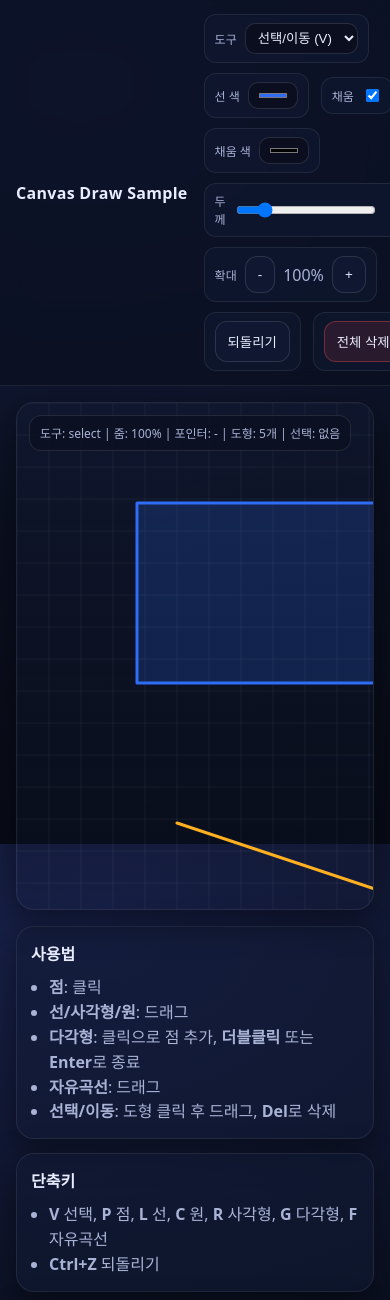
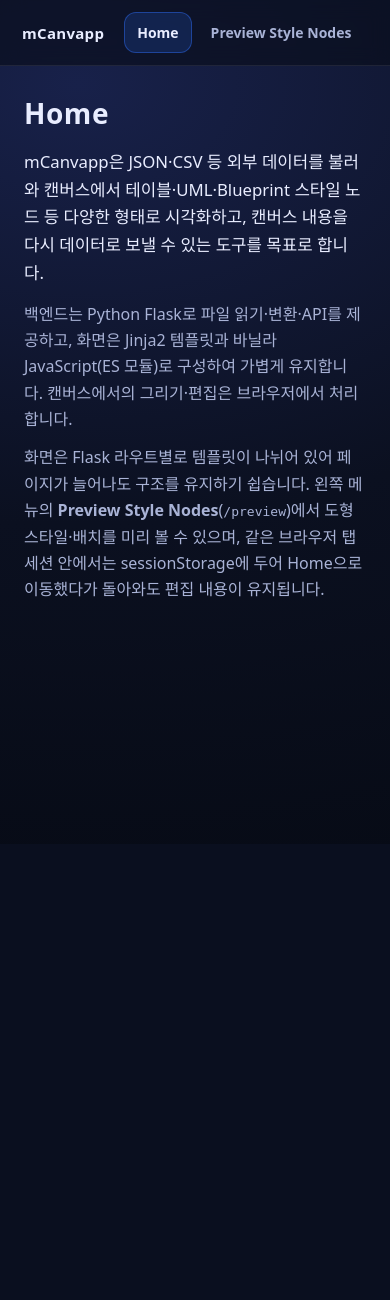
Before and after one commit to lonelysm/mCanvapp, a Flask app: page / in a window 390 px wide; the page is wider, and only the part inside the window is pictured. Shown: the top 1300 px of that part. After the commit the page ends 597 px from the top of that part, so only its background shows below. Run offline with Flask 3, Linux system fonts and the light colour scheme.

Commit message:
왼쪽 사이드바에 메뉴 추가해서 페이지 전환될 수 있도록 추가

```diff
--- a/server/app.py
+++ b/server/app.py
@@ -17,17 +17,30 @@ app = Flask(
 
 
 @app.route("/")
-def index():
-    """메인 페이지: Jinja2로 초기 HTML·초기 데이터 주입 후 반환."""
+def home():
+    """Home 소개 페이지. 템플릿을 라우트별로 분리해 확장 시 유지보수한다."""
     logger.info("GET / 요청 시작")
     try:
-        # 초기 데이터는 추후 테이블/UML 뷰 확장 시 여기서 주입
         initial_data = getattr(request, "initial_data", None)
-        html = render_template("index.html", initial_data=initial_data)
+        html = render_template("home.html", active_nav="home", initial_data=initial_data)
         logger.info("GET / 요청 완료")
         return html
     except Exception as e:
         logger.exception("GET / 처리 실패: %s", e)
+        raise
+
+
+@app.route("/preview")
+def preview_style_nodes():
+    """Preview Style Nodes: 캔버스·툴바 페이지."""
+    logger.info("GET /preview 요청 시작")
+    try:
+        initial_data = getattr(request, "initial_data", None)
+        html = render_template("preview.html", active_nav="preview", initial_data=initial_data)
+        logger.info("GET /preview 요청 완료")
+        return html
+    except Exception as e:
+        logger.exception("GET /preview 처리 실패: %s", e)
         raise
 
 
--- a/static/css/style.css
+++ b/static/css/style.css
@@ -18,6 +18,128 @@
 html,
 body {
     height: 100%;
+}
+
+/* 앱 셸: 왼쪽 사이드바 + 단일 페이지 내 뷰 전환 */
+.appShell {
+    display: flex;
+    min-height: 100%;
+    align-items: stretch;
+}
+
+.sidebar {
+    flex: 0 0 220px;
+    display: flex;
+    flex-direction: column;
+    gap: 20px;
+    padding: 20px 16px;
+    border-right: 1px solid var(--line);
+    background: rgba(10, 14, 28, 0.65);
+    backdrop-filter: blur(10px);
+}
+
+.sidebar__brand {
+    font-weight: 800;
+    font-size: 15px;
+    letter-spacing: 0.3px;
+    color: var(--text);
+    padding: 4px 8px;
+}
+
+.sidebar__nav {
+    list-style: none;
+    margin: 0;
+    padding: 0;
+    display: flex;
+    flex-direction: column;
+    gap: 6px;
+}
+
+.sidebar__link {
+    display: block;
+    padding: 10px 12px;
+    border-radius: 12px;
+    border: 1px solid transparent;
+    color: var(--muted);
+    text-decoration: none;
+    font-weight: 600;
+    font-size: 14px;
+    transition:
+        background 0.2s ease,
+        border-color 0.2s ease,
+        color 0.2s ease;
+}
+
+.sidebar__link:hover {
+    background: rgba(47, 109, 246, 0.12);
+    border-color: rgba(47, 109, 246, 0.25);
+    color: var(--text);
+}
+
+.sidebar__link[aria-current="page"] {
+    background: rgba(47, 109, 246, 0.18);
+    border-color: rgba(47, 109, 246, 0.45);
+    color: var(--text);
+}
+
+.appShell__content {
+    flex: 1;
+    min-width: 0;
+    display: flex;
+    flex-direction: column;
+    position: relative;
+}
+
+.page {
+    display: flex;
+    flex-direction: column;
+    flex: 1;
+    min-height: 0;
+}
+
+.page--home {
+    padding: 28px 24px 32px;
+    overflow: auto;
+}
+
+.homeIntro {
+    max-width: 640px;
+}
+
+.homeIntro__title {
+    margin: 0 0 16px;
+    font-size: 1.75rem;
+    font-weight: 800;
+    letter-spacing: 0.02em;
+}
+
+.homeIntro__lead {
+    margin: 0 0 14px;
+    font-size: 1.05rem;
+    line-height: 1.65;
+    color: var(--text);
+}
+
+.homeIntro__p {
+    margin: 0 0 12px;
+    line-height: 1.65;
+    color: var(--muted);
+}
+
+.homeIntro__p:last-child {
+    margin-bottom: 0;
+}
+
+.visuallyHidden {
+    position: absolute;
+    width: 1px;
+    height: 1px;
+    padding: 0;
+    margin: -1px;
+    overflow: hidden;
+    clip: rect(0, 0, 0, 0);
+    white-space: nowrap;
+    border: 0;
 }
 
 body {
@@ -255,3 +377,26 @@ canvas {
         height: 60vh;
     }
 }
+
+@media (max-width: 720px) {
+    .appShell {
+        flex-direction: column;
+        min-height: 100%;
+    }
+
+    .sidebar {
+        flex: 0 0 auto;
+        flex-direction: row;
+        flex-wrap: wrap;
+        align-items: center;
+        border-right: none;
+        border-bottom: 1px solid var(--line);
+        padding: 12px 14px;
+        gap: 12px;
+    }
+
+    .sidebar__nav {
+        flex-direction: row;
+        flex-wrap: wrap;
+    }
+}
--- a/static/js/app.js
+++ b/static/js/app.js
@@ -1,147 +1,343 @@
 // 루트: 렌더·히스토리 UI·초기화. 팬/줌은 Renderer, 도형/선택/draft는 ObjectManager가 각자 이벤트로 처리
 
+
+
 import { EShapeKind, ShapeMenuList } from "./const.js";
+
 import { Util } from "./util.js";
+
 import { EditorInputController } from "./editor_input_controller.js";
+
 import { CanvasRenderer } from "./canvas_renderer.js";
+
 import { TopMenu } from "./top_menu.js";
+
 import { PointShape, LineShape, CircleShape, RectShape, PolygonShape } from "./shapes.js";
+
 import { ObjectManagerClass } from "./object_manager.js";
 
+import {
+
+    applyPreviewSnapshot,
+
+    bindPreviewSessionUnload,
+
+    buildPreviewSnapshot,
+
+    loadPreviewSnapshotFromStorage,
+
+} from "./preview_session_store.js";
+
+
+
 class CanvaApp {
+
     constructor() {
+
         this.shapeListEl = Util.getRequiredEl("shapeList");
+
         this.renderer = CanvasRenderer.getInstance({ gridStep: 32 });
+
         this.objectManager = ObjectManagerClass.getInstance();
+
         this._onCanvasRenderedBound = () => this.renderHistoryList();
+
     }
 
+
+
     // #Todo 나중에 디테일 패널 같은 곳으로 옮기자자
+
     renderHistoryList() {
+
         const displayShapes = this.objectManager.getShapes();
+
         const selectedId = this.objectManager.selectedId;
+
         const items = displayShapes
+
             .slice()
+
             .reverse()
+
             .map((shape, idxFromEnd) => {
+
                 const idx = displayShapes.length - 1 - idxFromEnd;
+
                 const title = `${idx + 1}. ${shape.displayName ?? "도형"}`;
+
                 const sub = shape.getSubLabel ? shape.getSubLabel() : "";
+
                 const selected = selectedId === shape.id;
+
                 const swatch = shape.style.stroke;
+
                 return { id: shape.id, title, sub, selected, swatch };
+
             });
 
+
+
         this.shapeListEl.innerHTML = "";
+
         for (const it of items) {
+
             const div = document.createElement("div");
+
             div.className = `shapeItem${it.selected ? " shapeItem--selected" : ""}`;
+
             div.dataset.id = it.id;
 
+
+
             const sw = document.createElement("div");
+
             sw.className = "shapeSwatch";
+
             sw.style.background = it.swatch;
 
+
+
             const meta = document.createElement("div");
+
             meta.className = "shapeMeta";
 
+
+
             const t = document.createElement("div");
+
             t.className = "shapeMeta__title";
+
             t.textContent = it.title;
 
+
+
             const subEl = document.createElement("div");
+
             subEl.className = "shapeMeta__sub";
+
             subEl.textContent = it.sub;
 
+
+
             meta.appendChild(t);
+
             meta.appendChild(subEl);
+
             div.appendChild(sw);
+
             div.appendChild(meta);
+
             div.addEventListener("click", () => {
+
                 this.objectManager.selectedId = it.id;
+
                 TopMenu.getInstance().setTool(EShapeKind.Select);
+
                 this.renderer.requestRender();
+
             });
 
+
+
             this.shapeListEl.appendChild(div);
+
         }
+
     }
 
+
+
     setTool(tool) {
+
         this.objectManager.setTool(tool);
+
         this.renderer.requestRender();
+
     }
 
+
+
     defaultShapes() {
+
         const style1 = { stroke: "#2f6df6", lineWidth: 3, fillEnabled: true, fill: "rgba(47,109,246,0.20)" };
+
         const style2 = { stroke: "#32d583", lineWidth: 4, fillEnabled: true, fill: "rgba(50,213,131,0.20)" };
+
         const style3 = { stroke: "#ffb020", lineWidth: 3, fillEnabled: false, fill: "rgba(0,0,0,0)" };
 
+
+
         this.objectManager.addShape(
+
             new RectShape({
+
                 start: { x: 120, y: 100 },
+
                 end: { x: 420, y: 280 },
+
                 style: style1,
+
             })
+
         );
+
         this.objectManager.addShape(
+
             new CircleShape({
+
                 center: { x: 650, y: 220 },
+
                 radius: 90,
+
                 style: style2,
+
             })
+
         );
+
         this.objectManager.addShape(
+
             new LineShape({
+
                 start: { x: 160, y: 420 },
+
                 end: { x: 520, y: 540 },
+
                 style: style3,
+
             })
+
         );
+
         this.objectManager.addShape(
+
             new PointShape({
+
                 position: { x: 820, y: 420 },
+
                 radius: 6,
+
                 style: { ...style3, stroke: "#ff4d4d" },
+
             })
+
         );
+
         this.objectManager.addShape(
+
             new PolygonShape({
+
                 points: [
+
                     { x: 880, y: 120 },
+
                     { x: 1030, y: 150 },
+
                     { x: 1080, y: 260 },
+
                     { x: 960, y: 300 },
+
                     { x: 860, y: 220 },
+
                 ],
+
                 isClosed: true,
+
                 style: { stroke: "#c084fc", lineWidth: 3, fillEnabled: true, fill: "rgba(192,132,252,0.22)" },
+
             })
+
         );
+
     }
 
+
+
     init() {
+
         const toolOptionInfos = ShapeMenuList;
+
         const canvas = Util.getRequiredEl("canvas");
 
+
+
         const topMenu = TopMenu.getInstance({ toolOptionInfos });
+
         topMenu.createToolSelectOptions(toolOptionInfos);
-        const defaultToolValue = topMenu.getDefaultToolValue(toolOptionInfos);
-        topMenu.setTool(defaultToolValue);
+
+
+
+        const snapshot = loadPreviewSnapshotFromStorage();
+
+        if (snapshot !== null) {
+
+            applyPreviewSnapshot(snapshot, {
+
+                objectManager: this.objectManager,
+
+                renderer: this.renderer,
+
+                topMenu,
+
+            });
+
+        } else {
+
+            this.defaultShapes();
+
+            topMenu.setTool(topMenu.getDefaultToolValue(toolOptionInfos));
+
+        }
+
+
+
         topMenu.bindEventListeners();
+
         this.objectManager.bindPointerEvents(canvas, this.renderer);
+
         this.renderer.bindPanZoomEvents();
 
+
+
         const inputController = EditorInputController.getInstance({ toolOptionInfos });
+
         inputController.bindObjectManager(this.objectManager);
+
         inputController.bindEventListeners();
 
+
+
         window.addEventListener("canvas:rendered", this._onCanvasRenderedBound);
-        this.defaultShapes();
+
         this.renderer.requestRender();
+
         window.addEventListener("resize", () => this.renderer.requestRender());
+
+
+
+        const appRef = this;
+
+        bindPreviewSessionUnload(() =>
+
+            buildPreviewSnapshot({
+
+                objectManager: appRef.objectManager,
+
+                renderer: appRef.renderer,
+
+                topMenu: TopMenu.getInstance(),
+
+            })
+
+        );
+
     }
+
 }
 
+
+
 const app = new CanvaApp();
+
 app.init();
--- a/static/js/const.js
+++ b/static/js/const.js
@@ -34,7 +34,7 @@ const ShapeMenuList = [
     { value: EShapeKind.Freehand, display: "자유곡선", shortcut: "F" },
 ];
 
-// 툴바 그룹 정의 (index.html 툴바 구조를 객체화). Util.createElement + for문으로 동적 생성.
+// 툴바 그룹 정의 (preview.html 툴바 구조를 객체화). Util.createElement + for문으로 동적 생성.
 export const ToolbarGroupInfos = [
     {
         label: "도구",
--- /dev/null
+++ b/templates/base.html
@@ -0,0 +1,39 @@
+<!doctype html>
+<html lang="ko">
+    <head>
+        <meta charset="utf-8" />
+        <meta name="viewport" content="width=device-width, initial-scale=1" />
+        <title>{% block title %}mCanvapp{% endblock %}</title>
+        <link rel="stylesheet" href="{{ url_for('static', filename='css/style.css') }}" />
+        {% block extra_head %}{% endblock %}
+    </head>
+    <body>
+        <div class="appShell">
+            <nav class="sidebar" aria-label="주 메뉴">
+                <div class="sidebar__brand">mCanvapp</div>
+                <ul class="sidebar__nav">
+                    <li class="sidebar__item">
+                        <a
+                            class="sidebar__link"
+                            href="{{ url_for('home') }}"
+                            {% if active_nav == 'home' %}aria-current="page"{% endif %}
+                            >Home</a
+                        >
+                    </li>
+                    <li class="sidebar__item">
+                        <a
+                            class="sidebar__link"
+                            href="{{ url_for('preview_style_nodes') }}"
+                            {% if active_nav == 'preview' %}aria-current="page"{% endif %}
+                            >Preview Style Nodes</a
+                        >
+                    </li>
+                </ul>
+            </nav>
+
+            <div class="appShell__content">{% block content %}{% endblock %}</div>
+        </div>
+
+        {% block body_scripts %}{% endblock %}
+    </body>
+</html>
--- /dev/null
+++ b/templates/home.html
@@ -0,0 +1,24 @@
+{% extends "base.html" %}
+
+{% block title %}Home · mCanvapp{% endblock %}
+
+{% block content %}
+    <div class="page page--home">
+        <div class="homeIntro">
+            <h1 class="homeIntro__title">Home</h1>
+            <p class="homeIntro__lead">
+                mCanvapp은 JSON·CSV 등 외부 데이터를 불러와 캔버스에서 테이블·UML·Blueprint 스타일 노드 등 다양한 형태로
+                시각화하고, 캔버스 내용을 다시 데이터로 보낼 수 있는 도구를 목표로 합니다.
+            </p>
+            <p class="homeIntro__p">
+                백엔드는 Python Flask로 파일 읽기·변환·API를 제공하고, 화면은 Jinja2 템플릿과 바닐라 JavaScript(ES 모듈)로
+                구성하여 가볍게 유지합니다. 캔버스에서의 그리기·편집은 브라우저에서 처리합니다.
+            </p>
+            <p class="homeIntro__p">
+                화면은 Flask 라우트별로 템플릿이 나뉘어 있어 페이지가 늘어나도 구조를 유지하기 쉽습니다. 왼쪽 메뉴의
+                <strong>Preview Style Nodes</strong>(<code>/preview</code>)에서 도형 스타일·배치를 미리 볼 수 있으며, 같은
+                브라우저 탭 세션 안에서는 sessionStorage에 두어 Home으로 이동했다가 돌아와도 편집 내용이 유지됩니다.
+            </p>
+        </div>
+    </div>
+{% endblock %}
--- a/templates/index.html
+++ b/templates/preview.html
@@ -1,14 +1,12 @@
-<!doctype html>
-<html lang="ko">
-    <head>
-        <meta charset="utf-8" />
-        <meta name="viewport" content="width=device-width, initial-scale=1" />
-        <title>{% block title %}Canvas 도형 그리기 샘플{% endblock %}</title>
-        <link rel="stylesheet" href="{{ url_for('static', filename='css/style.css') }}" />
-    </head>
-    <body>
+{% extends "base.html" %}
+
+{% block title %}Preview Style Nodes · mCanvapp{% endblock %}
+
+{% block content %}
+    <div class="page page--preview">
+        <h2 class="visuallyHidden">Preview Style Nodes</h2>
         <header class="topbar">
-            <div class="topbar__title">Canvas Draw Sample</div>
+            <div class="topbar__title">Preview Style Nodes</div>
             <div id="toolbarContainer" class="toolbar" role="group" aria-label="도형 그리기 도구"></div>
         </header>
 
@@ -50,7 +48,9 @@
         <footer class="footer">
             <div class="footer__hint">캔버스는 리사이즈 시 DPR(고해상도) 스케일로 선명하게 렌더링됩니다.</div>
         </footer>
+    </div>
+{% endblock %}
 
-        <script type="module" src="{{ url_for('static', filename='js/app.js') }}"></script>
-    </body>
-</html>
+{% block body_scripts %}
+    <script type="module" src="{{ url_for('static', filename='js/app.js') }}"></script>
+{% endblock %}
```
Also changed, not shown: static/js/preview_session_store.js (added, +150 -0 lines), static/js/shape_snapshot.js (added, +98 -0 lines).
